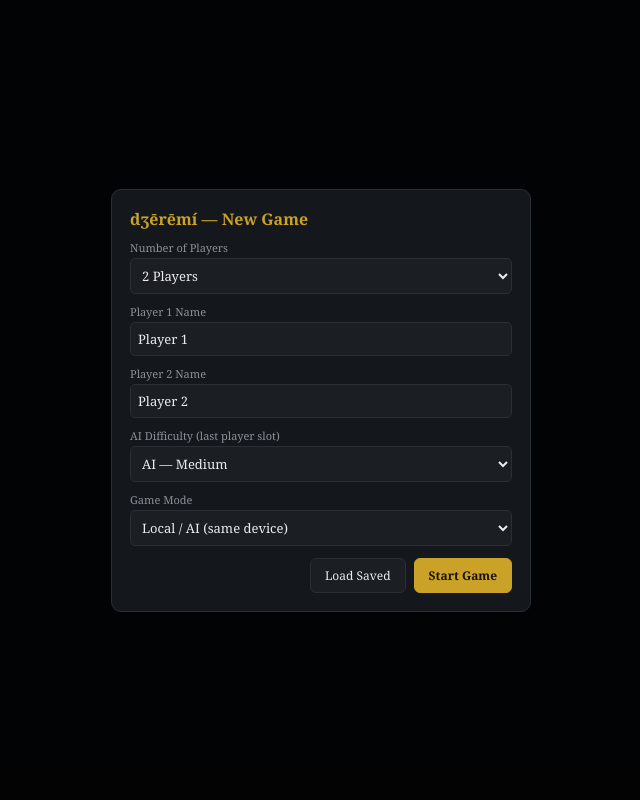
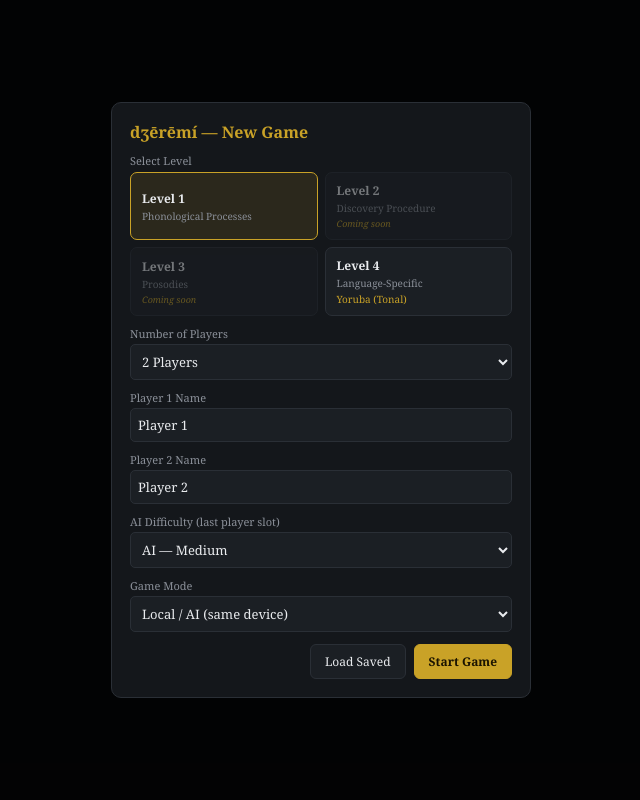
Before and after one commit to adamssanni76-cmd/Jeremi, a Flask app: page / in a window 1280 px wide. Shown: the whole page, without its empty margins (319-959 px from the left). Run offline with Flask 3, Linux system fonts and the light colour scheme.

Commit message:
Add files via upload

```diff
--- a/templates/index.html
+++ b/templates/index.html
@@ -115,6 +115,17 @@ html,body{background:var(--bg);color:var(--ink);font-family:Georgia,serif;min-he
 .ipa-grid{display:grid;grid-template-columns:repeat(6,1fr);gap:4px;margin:8px 0;max-height:250px;overflow-y:auto}
 .ipa-grid button{background:var(--panel2);border:1px solid var(--line);color:var(--ink);border-radius:4px;padding:6px 3px;font-size:13px;cursor:pointer}
 .ipa-grid button:hover{background:var(--accent);color:#1a1300}
+
+/* LEVEL SELECTOR */
+.level-grid{display:grid;grid-template-columns:1fr 1fr;gap:7px;margin-top:4px}
+.lvl-btn{background:var(--panel2);border:1px solid var(--line);border-radius:7px;padding:9px 11px;cursor:pointer;text-align:left;font-family:inherit;transition:border-color .15s,background .15s}
+.lvl-btn:hover:not([disabled]){background:#1e2329;border-color:#3a4047}
+.lvl-btn.active{border-color:var(--accent);background:rgba(201,162,39,.12)}
+.lvl-btn[disabled]{opacity:.45;cursor:not-allowed}
+.lvl-title{font-size:12px;font-weight:bold;color:var(--ink)}
+.lvl-sub{font-size:10px;color:var(--muted);margin-top:2px}
+.lvl-soon{font-size:9px;color:var(--accent);margin-top:2px;font-style:italic}
+.level-badge{background:rgba(201,162,39,.18);border:1px solid var(--accent);border-radius:12px;padding:3px 9px;font-size:10px;color:var(--accent);font-weight:bold;white-space:nowrap}
 
 /* TOAST */
 .toast{position:fixed;bottom:18px;left:50%;transform:translateX(-50%) translateY(8px);background:var(--panel2);border:1px solid var(--line);color:var(--ink);padding:8px 18px;border-radius:8px;font-size:12px;font-weight:600;opacity:0;transition:all .25s;z-index:200;pointer-events:none;max-width:88vw;text-align:center}
@@ -311,6 +322,30 @@ html,body{background:var(--bg);color:var(--ink);font-family:Georgia,serif;min-he
 <div class="ov show" id="ovSetup">
   <div class="modal">
     <h2>dʒērēmí — New Game</h2>
+    <div class="setup-field">
+      <label>Select Level</label>
+      <div class="level-grid">
+        <button id="lvl1" class="lvl-btn active" onclick="setLevel(1)">
+          <div class="lvl-title">Level 1</div>
+          <div class="lvl-sub">Phonological Processes</div>
+        </button>
+        <button id="lvl2" class="lvl-btn" disabled>
+          <div class="lvl-title">Level 2</div>
+          <div class="lvl-sub">Discovery Procedure</div>
+          <div class="lvl-soon">Coming soon</div>
+        </button>
+        <button id="lvl3" class="lvl-btn" disabled>
+          <div class="lvl-title">Level 3</div>
+          <div class="lvl-sub">Prosodies</div>
+          <div class="lvl-soon">Coming soon</div>
+        </button>
+        <button id="lvl4" class="lvl-btn" onclick="setLevel(4)">
+          <div class="lvl-title">Level 4</div>
+          <div class="lvl-sub">Language-Specific</div>
+          <div class="lvl-sub" style="color:var(--accent)">Yoruba (Tonal)</div>
+        </button>
+      </div>
+    </div>
     <div class="setup-field"><label>Number of Players</label>
       <select id="numPlayers" onchange="updateFields()">
         <option value="2">2 Players</option>
```
